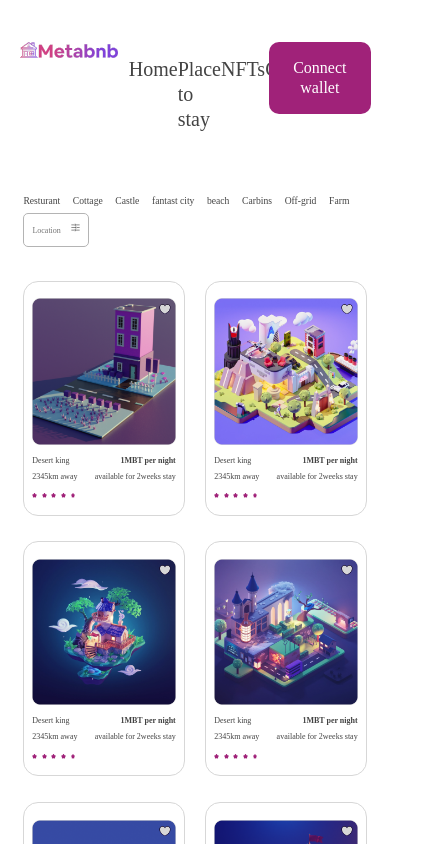
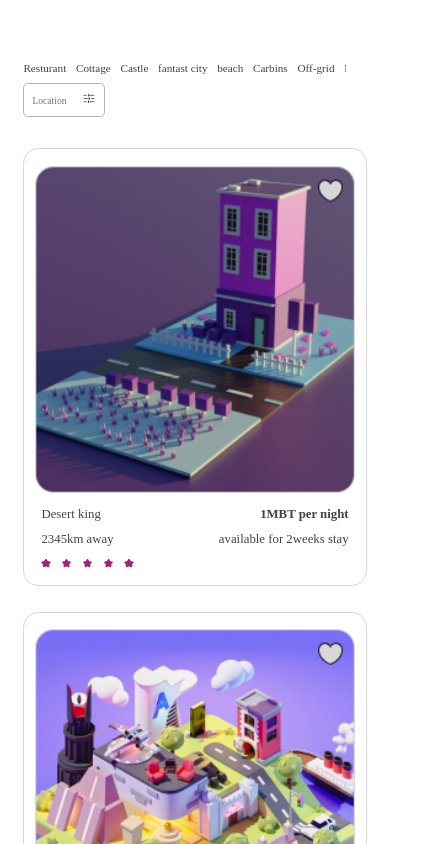
Before and after one commit to Jozz77/Metabnb---HNG, a React (Create React App) app: page /place in a window 390 px wide. Shown: the top 844 px of the page, 434 px wide, since content can reach past the window. Built offline with nearby package versions, Linux system fonts and the light colour scheme; a web font is replaced by a local one.

Commit message:
Feature: make the Place page mobile responsive

```diff
--- a/src/Components/footer.css
+++ b/src/Components/footer.css
@@ -66,3 +66,9 @@ footer{
     font-size: 0.95rem;
     line-height: 15px;
 }
+
+@media screen and (max-width: 450px) {
+    footer{
+        display: none;
+    }
+}
--- a/src/Components/header.css
+++ b/src/Components/header.css
@@ -48,3 +48,9 @@ header{
     border-radius: 10px;
     cursor: pointer;
 }
+
+@media screen and (max-width: 450px) {
+    header{
+        display: none;
+    }
+}
--- a/src/place.css
+++ b/src/place.css
@@ -452,12 +452,12 @@
 }
 
 /* fourth media query */
-@media screen and (min-width: 0px) and (max-width: 600px) {
+@media screen and (min-width: 451px) and (max-width: 600px) {
     .place-section-1{
         display: flex;
         flex-direction: column;
         justify-content: space-between;
-        padding: 6vh 6% 4vh;
+        padding: 6vh 6% 3vh;
     }
 
     .place-name{
@@ -559,3 +559,251 @@
     }
 
 }
+
+/* fifth media query - mobile */
+@media screen and (min-width: 0px) and (max-width: 450px) {
+    .place-section-1{
+        display: flex;
+        flex-direction: column;
+        justify-content: center;
+        padding: 6vh 6% 3vh;
+    }
+
+    .place-name{
+        width: 94%;
+        padding-top: 0.6vh;
+        padding-bottom: 0.3vh;
+        display: flex;
+        gap: 3%;
+        /* justify-content: space-between; */
+        overflow: auto;
+        white-space: nowrap;
+    }
+    .places{
+        text-decoration: none;
+        color: var(--header-black);
+        font-weight: 400;
+        font-size: 0.7rem;
+        line-height: 25px;
+    }
+    .places:hover{
+        color: #A02279;
+    }
+    .location-input{
+        width: 25%;
+        margin-right: 0%;
+        position: relative;
+    }
+    .location-input input{
+        height: 4vh;
+        width: 95%;
+        padding: 0.45vh 1.2rem 0.4vh 0.5rem;
+        margin-bottom: 0.7vh;
+        border: 1px solid var(--location-input-background);
+        border-radius: 5px;
+        outline: 0;
+        font-weight: 400;
+        font-size: 0.6rem;
+        line-height: 19px;
+    }
+    .location-input img{
+        position: absolute;
+        top: 1.1vh;
+        left: 70%;
+        width: 13%;
+    }
+
+    /* second section */
+    .place-inspiration{
+        display: flex;
+        justify-content: center;
+        flex-wrap: wrap;
+        padding: 0 6% 3vh;
+    }
+    .inspiration-content{
+        width: 100%;
+        margin-bottom: 3vh;
+        padding-bottom: 2vh;
+        color: var(--header-black);
+        background: linear-gradient(124.4deg, #FFFFFF 10.8%, #FFFFFF 87.34%);
+        border: 1px solid var(--inpiration-border);
+        border-radius: 15px;
+    }
+    .inspiration-pic{
+        width: 94%;
+        margin: 2vh 3%;
+    }
+    .inspiration-content .desert{
+        display: flex;
+        justify-content: space-between;
+        padding: 0 5%;
+        margin-top: -2vh;
+    }
+    .desert .p-1{
+        font-weight: 400;
+        font-size: 0.8rem;
+        line-height: 1vh;
+    }
+    .desert p{
+        font-weight: 700;
+        font-size: 0.8rem;
+        line-height: 1vh;
+    }
+    .inspiration-content .km{
+        display: flex;
+        padding: 0 5%;
+        justify-content: space-between;
+        margin-top: -1vh;
+    }
+    .km p{
+        font-weight: 400;
+        font-size: 0.8rem;
+        line-height: 1vh;
+    }
+    .inspiration-rating{
+        display: flex;
+        width: 32%;
+        justify-content: space-between;
+        padding-left: 5%;
+        padding-top: 1vh;
+        margin-top: -0.7vh;
+    }
+    .inspiration-rating img{
+        width: 10%;
+    }
+
+}
+
+@media screen and (min-width: 0px) and (max-width: 350px){
+    .places{
+        text-decoration: none;
+        color: var(--header-black);
+        font-weight: 400;
+        font-size: 0.6rem;
+        line-height: 25px;
+    }
+    .places:hover{
+        color: #A02279;
+    }
+    .location-input{
+        width: 25%;
+        margin-right: 0%;
+        position: relative;
+    }
+    .location-input input{
+        height: 4vh;
+        width: 95%;
+        padding: 0.45vh 1.2rem 0.4vh 0.5rem;
+        border: 1px solid var(--location-input-background);
+        border-radius: 5px;
+        outline: 0;
+        font-weight: 400;
+        font-size: 0.5rem;
+        line-height: 19px;
+    }
+    .location-input img{
+        position: absolute;
+        top: 1.3vh;
+        left: 70%;
+        width: 13%;
+    }
+    .desert .p-1{
+        font-weight: 400;
+        font-size: 0.65rem;
+        line-height: 1vh;
+    }
+    .desert p{
+        font-weight: 700;
+        font-size: 0.65rem;
+        line-height: 1vh;
+    }
+    .inspiration-content .km{
+        display: flex;
+        padding: 0 5%;
+        justify-content: space-between;
+        margin-top: -1vh;
+    }
+    .km p{
+        font-weight: 400;
+        font-size: 0.65rem;
+        line-height: 1vh;
+    }
+    .inspiration-rating{
+        display: flex;
+        width: 32%;
+        justify-content: space-between;
+        padding-left: 5%;
+        padding-top: 1vh;
+        margin-top: -0.7vh;
+    }
+    .inspiration-rating img{
+        width: 10%;
+    }
+}
+/* last media query */
+@media screen and (min-width: 0px) and (max-width: 300px){
+    .places{
+        text-decoration: none;
+        color: var(--header-black);
+        font-weight: 400;
+        font-size: 0.6rem;
+        line-height: 25px;
+    }
+    .places:hover{
+        color: #A02279;
+    }
+    .location-input{
+        width: 25%;
+        margin-right: 0%;
+        position: relative;
+    }
+    .location-input input{
+        height: 3.5vh;
+        width: 95%;
+        padding: 0.45vh 1rem 0.4vh 0.3rem;
+        border: 1px solid var(--location-input-background);
+        border-radius: 5px;
+        outline: 0;
+        font-weight: 400;
+        font-size: 0.5rem;
+        line-height: 19px;
+    }
+    .location-input img{
+        position: absolute;
+        top: 1.3vh;
+        left: 70%;
+        width: 13%;
+    }
+    .desert .p-1{
+        font-weight: 400;
+        font-size: 0.6rem;
+        line-height: 1vh;
+    }
+    .desert p{
+        font-weight: 700;
+        font-size: 0.6rem;
+        line-height: 1vh;
+    }
+    .inspiration-content .km{
+        display: flex;
+        padding: 0 5%;
+        justify-content: space-between;
+        margin-top: -1vh;
+    }
+    .km p{
+        font-weight: 400;
+        font-size: 0.6rem;
+        line-height: 1vh;
+    }
+    .inspiration-rating{
+        display: flex;
+        width: 32%;
+        justify-content: space-between;
+        padding-left: 5%;
+        padding-top: 1vh;
+        margin-top: -0.7vh;
+    }
+    .inspiration-rating img{
+        width: 10%;
+    }
+}
```
